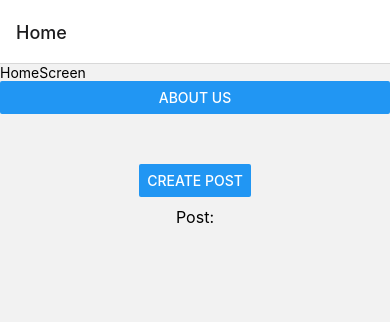
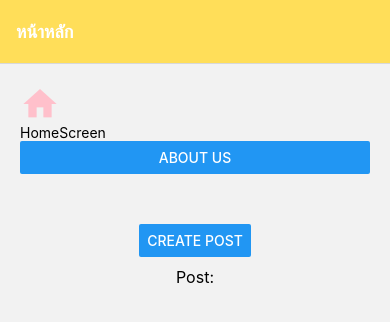
Before and after one commit to rujee0625/2113210625_ReactNative, a React Native app: screen /Home in a window 390 px wide. Shown: the top 322 px of the page. Built offline with nearby package versions, Linux system fonts and the light colour scheme.

Commit message:
Lecture8_StackNavigator

```diff
--- a/App.tsx
+++ b/App.tsx
@@ -11,9 +11,28 @@
 
   return (
     <NavigationContainer>
-      <HomeStack.Navigator>
-        <HomeStack.Screen name = 'Home' component={HomeScreen}/>
-        <HomeStack.Screen name = 'About' component={AboutScreen}/>
+      <HomeStack.Navigator
+        initialRouteName = 'Home'
+        screenOptions={{
+          headerStyle: { backgroundColor: "#ffde59"},
+          headerTintColor: "white",
+          headerTitleStyle:{fontWeight: 'bold'},
+        }}>
+        <HomeStack.Screen
+          name = 'Home'
+          component={HomeScreen}
+          options={{title: 'หน้าหลัก'}}
+        />
+        <HomeStack.Screen
+          name = 'About'
+          component={AboutScreen}
+          /* options={{title: 'เกี่ยวกับเรา',
+          headerStyle:{backgroundColor: '#20b2aa'},
+          headerTintColor: 'white',
+          headerTitleStyle:{fontWeight: 'bold'},
+          headerTitleAlign: 'center'
+          }} */
+          />
         <HomeStack.Screen name = 'CreatePost' component={CreatePostScreen}/>
       </HomeStack.Navigator>
     </NavigationContainer>
--- a/package.json
+++ b/package.json
@@ -17,11 +17,13 @@
     "react": "18.2.0",
     "react-native": "0.74.3",
     "react-native-safe-area-context": "4.10.5",
-    "react-native-screens": "3.31.1"
+    "react-native-screens": "3.31.1",
+    "react-native-vector-icons": "^10.1.0"
   },
   "devDependencies": {
     "@babel/core": "^7.20.0",
     "@types/react": "~18.2.45",
+    "@types/react-native-vector-icons": "^6.4.18",
     "typescript": "^5.3.3"
   },
   "private": true
--- a/screens/HomeScreen.tsx
+++ b/screens/HomeScreen.tsx
@@ -1,5 +1,6 @@
 import { View, Text, Button, StyleSheet } from "react-native";
 import React from "react";
+import MaterialIcon from 'react-native-vector-icons/MaterialCommunityIcons';
 
 const HomeScreen = ({ navigation, route }: any): React.JSX.Element => {
   const gotoAbout = () => {
@@ -10,7 +11,8 @@
   };
 
   return (
-    <View>
+    <View style = {styles.container}>
+      <MaterialIcon name = "home" size={40} color='pink'/>
       <Text>HomeScreen</Text>
       <Button title="About us" onPress={gotoAbout} />
       <View style={styles.postContainer}>
```
Also changed, not shown: 1 other file (tests, documents, lock files or other folders).
